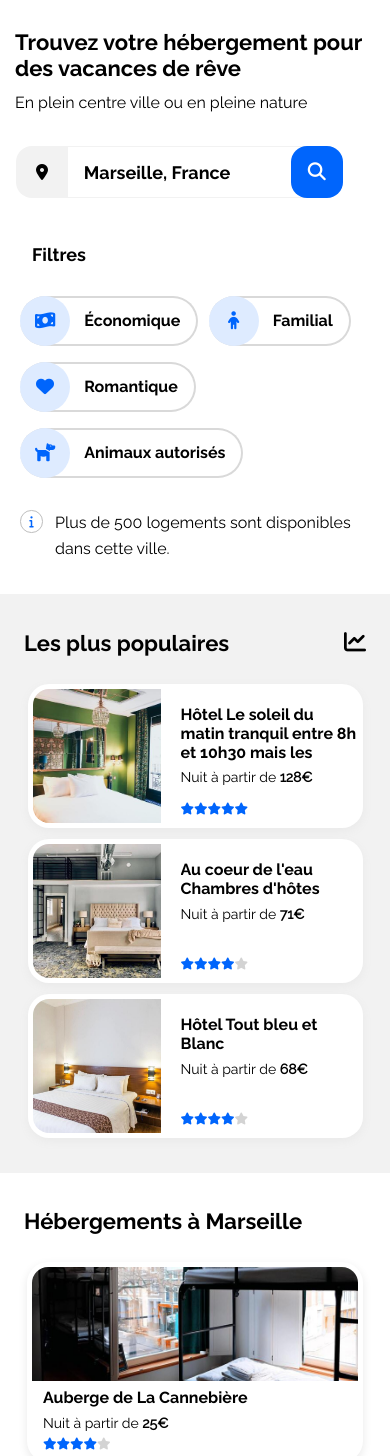
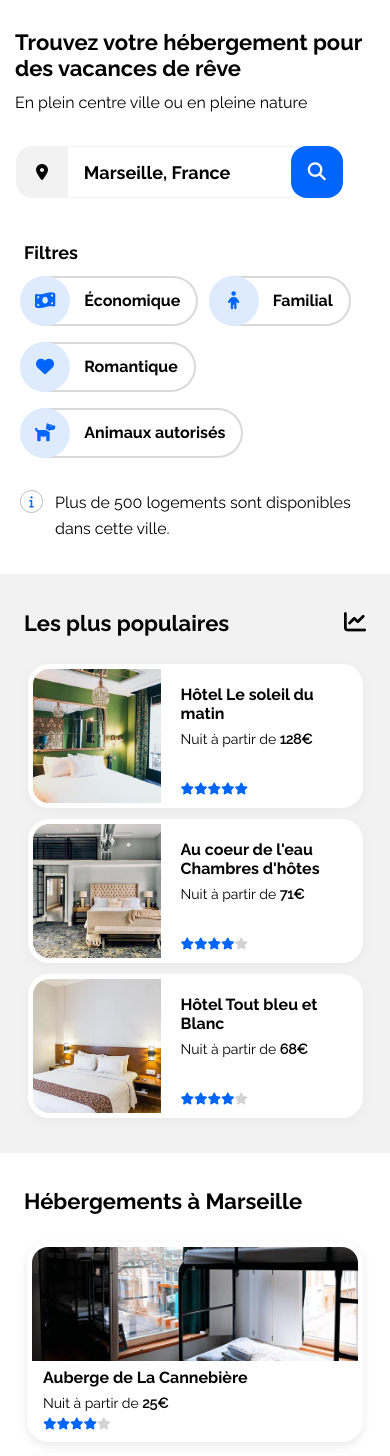
Before and after one commit to AurelBouchard/AurelBouchard.github.io, a plain HTML site: page index.html in a window 390 px wide. Shown: the part 135-1591 px from the top of the page. Drawn offline with Linux system fonts and the light colour scheme.

Commit message:
derniere correc suite a session : textes ok, + line-clamp, séparation du label_filters

```diff
--- a/index.html
+++ b/index.html
@@ -42,10 +42,10 @@
 					<input type="submit" value="Rechercher" id="btn">
 				</div>
 
+				<div class="label_filters">
+					<p>Filtres</p>
+				</div>
 				<div class="filters_line">
-					<div class="label_filters">
-						<p>Filtres</p>
-					</div>
 
 					<div class="lightblue_hover selector">
 						<i class="fas fa-money-bill-wave ico"></i>
@@ -156,7 +156,7 @@
 							alt="nicate" class="landscape">
 						</div>
 						<div class="bottom_stripe">
-							<p>Auberge Le Panier c'est cool ya de la place pour 3</p>
+							<p>Auberge Le Panier</p>
 							<p class="pricing">Nuit à partir de <strong>23€</strong></p>
 							<p class="quote">
 								<i class="fas fa-star blue"></i>
@@ -198,8 +198,7 @@
 							<img src='images/hebergements/4_small/emile-guillemot-Bj_rcSC5XfE-unsplash.jpg' alt="emile">
 						</div>
 						<div class="right_stripe lightblue_hover">
-							<p>Hôtel Le soleil du matin tranquil entre 8h et 10h30 mais les oiseaux chantent tellement faux c'est une horreur
-							</p>
+							<p>Hôtel Le soleil du matin</p>
 							<p class="pricing">Nuit à partir de <strong>128€</strong></p>
 							<p class="quote">
 								<i class="fas fa-star blue"></i>
--- a/responsive.css
+++ b/responsive.css
@@ -131,6 +131,7 @@ font-family: "Raleway-Bold";
 .input_line{
   margin-left: 0.25rem;
   margin-top: 1rem;
+  margin-bottom: 1rem;
 }
 
 .input_line *{
@@ -179,6 +180,7 @@ display: none;
 
 .filters_line{
   margin-top: 1rem;
+  display: inline-block;
 }
 
 .filters_line *{
@@ -186,13 +188,18 @@ display: none;
   line-height: 2.875rem;
   vertical-align: bottom;
 }
+.label_filters{
+  display: inline-block;
+  vertical-align: bottom;
+}
 .label_filters p{
-  line-height: 5.125rem;
-  vertical-align: center;
+  line-height: 2.875rem;
+  vertical-align: middle;
   font-size: 18px;
+  margin-bottom: 1rem;
 }
 
-.selector, .label_filters{
+.selector, .label_filters p{
   margin-left: 0.75rem;
   margin-right: 1.25rem;
 }
@@ -333,7 +340,7 @@ padding-left: 1rem;
 }
 
 .bottom_stripe > p:first-child {
-width: 14rem;
+width: auto;
 font-family: "Raleway-Bold";
 font-size: 16px;
 white-space: nowrap;
@@ -427,8 +434,10 @@ justify-content: flex-start;
 font-family: "Raleway-Bold";
 font-size: 16px;
 width: 11rem;
-max-height: 3.5rem;
-white-space: normal;
+
+display: -webkit-box;
+-webkit-box-orient: vertical;
+-webkit-line-clamp: 2;
 overflow: hidden;
 text-overflow: ellipsis;
 }
@@ -633,14 +642,16 @@ background-color: #deebff;
   }
 
   .filters_line{
-  margin-top: 1rem;
+    margin-top: 0;
     margin-left: 0.5rem;
   }
 
 
-.label_filters {
+  .label_filters p{
+    margin-top: 1rem;
+    margin-bottom: 0rem;
     display: inline-block;
-  width: 100%;
+    line-height: 2.875rem;
   }
 
   .selector {
@@ -690,6 +701,9 @@ margin-right: auto;
   .in_town .img_container {
     width: 20.375rem;
   }
+  .bottom_stripe {
+    width: 19.375rem;
+  }
 
   #most_pop {
     width: 100%;
```
Lines whose indentation alone changed are shown as unchanged.
